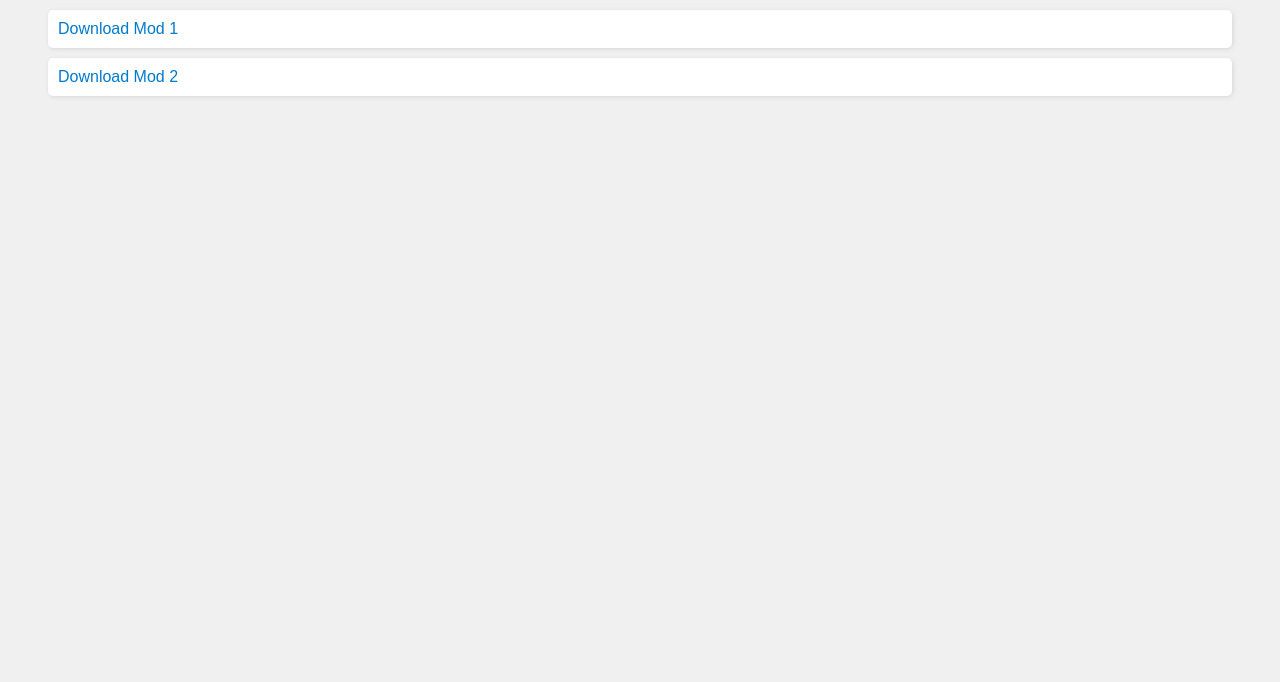
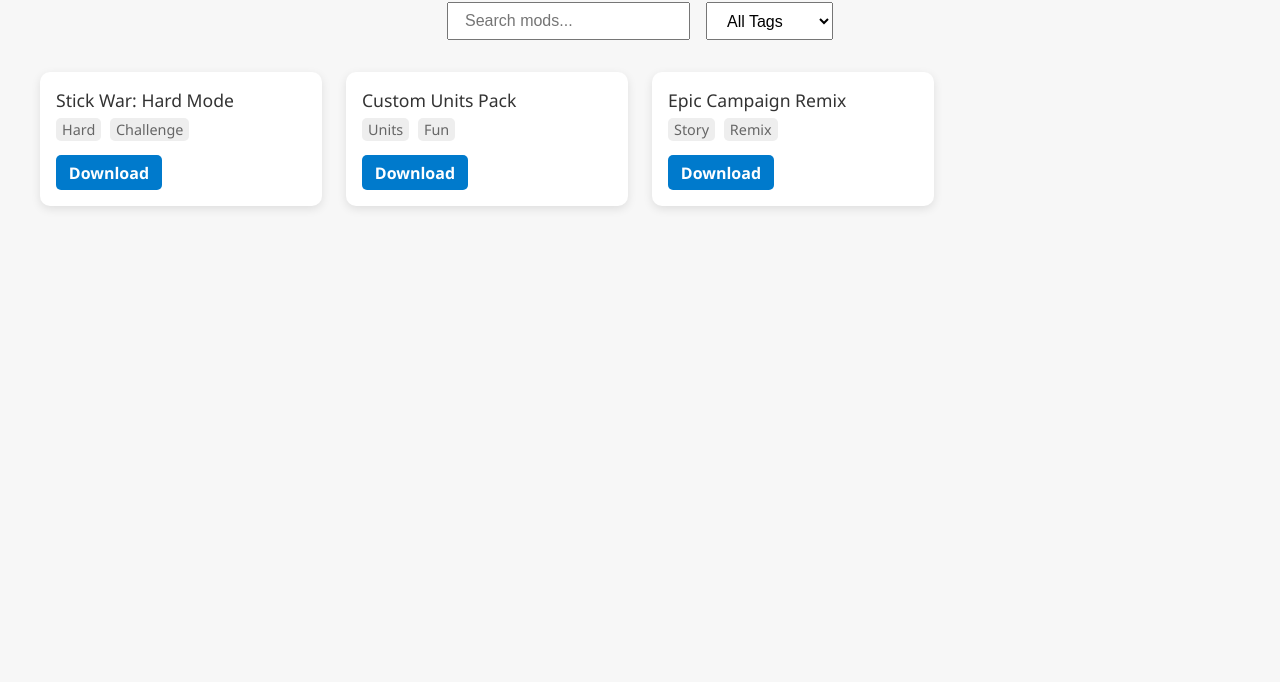
Before and after one commit to AsePlayer/sw-mods, a plain HTML site: page index.html in a window 1280 px wide. Shown: the part 118-800 px from the top of the page. Drawn offline with Linux system fonts and the light colour scheme.

Commit message:
Javascript filtering test

```diff
--- a/index.html
+++ b/index.html
@@ -1,32 +1,160 @@
 <!DOCTYPE html>
-<html>
+<html lang="en">
 <head>
+  <meta charset="UTF-8" />
+  <meta name="viewport" content="width=device-width, initial-scale=1.0"/>
   <title>Stick War Mods</title>
   <style>
-    body { font-family: sans-serif; background: #f0f0f0; padding: 40px; }
-    h1 { color: #333; }
-    .mod-list a {
-      display: block;
-      margin: 10px 0;
-      color: #007acc;
+    body {
+      font-family: 'Segoe UI', sans-serif;
+      background: #f7f7f7;
+      padding: 2rem;
+      color: #333;
+    }
+
+    h1 {
+      text-align: center;
+      margin-bottom: 1rem;
+    }
+
+    #controls {
+      display: flex;
+      flex-wrap: wrap;
+      justify-content: center;
+      gap: 1rem;
+      margin-bottom: 2rem;
+    }
+
+    input, select {
+      padding: 0.5rem 1rem;
+      font-size: 1rem;
+    }
+
+    .mods-grid {
+      display: grid;
+      grid-template-columns: repeat(auto-fill, minmax(250px, 1fr));
+      gap: 1.5rem;
+    }
+
+    .mod-card {
+      background: white;
+      padding: 1rem;
+      border-radius: 10px;
+      box-shadow: 0 3px 10px rgba(0,0,0,0.1);
+      transition: transform 0.2s;
+    }
+
+    .mod-card:hover {
+      transform: scale(1.02);
+    }
+
+    .mod-title {
+      font-size: 1.1rem;
+      margin-bottom: 0.5rem;
+    }
+
+    .mod-tags {
+      font-size: 0.9rem;
+      color: #666;
+      margin-bottom: 0.5rem;
+    }
+
+    .mod-tags span {
+      background: #eee;
+      padding: 2px 6px;
+      border-radius: 5px;
+      margin-right: 5px;
+    }
+
+    .download-btn {
+      display: inline-block;
+      margin-top: 0.5rem;
+      background: #007acc;
+      color: white;
+      padding: 0.4rem 0.8rem;
+      border-radius: 5px;
       text-decoration: none;
-      background: #fff;
-      padding: 10px;
-      border-radius: 5px;
-      box-shadow: 1px 1px 5px rgba(0,0,0,0.1);
-      transition: background 0.2s;
+      font-weight: bold;
     }
-    .mod-list a:hover {
-      background: #e0f7ff;
+
+    .download-btn:hover {
+      background: #005fa3;
     }
   </style>
 </head>
 <body>
+
   <h1>Stick War Mods</h1>
-  <div class="mod-list">
-    <a href="mod1.zip" download>Download Mod 1</a>
-    <a href="mod2.zip" download>Download Mod 2</a>
-    <!-- Add more as needed -->
+
+  <div id="controls">
+    <input type="text" id="search" placeholder="Search mods..." />
+    <select id="tag-filter">
+      <option value="all">All Tags</option>
+    </select>
   </div>
+
+  <div class="mods-grid" id="mods-container"></div>
+
+  <script>
+    const modsContainer = document.getElementById('mods-container');
+    const searchInput = document.getElementById('search');
+    const tagFilter = document.getElementById('tag-filter');
+
+    let mods = [];
+
+    async function fetchMods() {
+      const res = await fetch('mods.json');
+      mods = await res.json();
+      populateTagFilter();
+      displayMods(mods);
+    }
+
+    function populateTagFilter() {
+      const allTags = new Set();
+      mods.forEach(mod => mod.tags.forEach(tag => allTags.add(tag)));
+
+      [...allTags].sort().forEach(tag => {
+        const option = document.createElement('option');
+        option.value = tag;
+        option.textContent = tag;
+        tagFilter.appendChild(option);
+      });
+    }
+
+    function displayMods(modList) {
+      modsContainer.innerHTML = '';
+
+      modList.forEach(mod => {
+        const card = document.createElement('div');
+        card.className = 'mod-card';
+
+        card.innerHTML = `
+          <div class="mod-title">${mod.name}</div>
+          <div class="mod-tags">${mod.tags.map(t => `<span>${t}</span>`).join(' ')}</div>
+          <a class="download-btn" href="${mod.file}" download>Download</a>
+        `;
+
+        modsContainer.appendChild(card);
+      });
+    }
+
+    function filterAndSearchMods() {
+      const query = searchInput.value.toLowerCase();
+      const selectedTag = tagFilter.value;
+
+      const filtered = mods.filter(mod => {
+        const matchesSearch = mod.name.toLowerCase().includes(query);
+        const matchesTag = selectedTag === 'all' || mod.tags.includes(selectedTag);
+        return matchesSearch && matchesTag;
+      });
+
+      displayMods(filtered);
+    }
+
+    searchInput.addEventListener('input', filterAndSearchMods);
+    tagFilter.addEventListener('change', filterAndSearchMods);
+
+    fetchMods();
+  </script>
 </body>
 </html>
--- /dev/null
+++ b/mods.json
@@ -0,0 +1,17 @@
+[
+  {
+    "name": "Stick War: Hard Mode",
+    "file": "hard-mode.zip",
+    "tags": ["Hard", "Challenge"]
+  },
+  {
+    "name": "Custom Units Pack",
+    "file": "custom-units.zip",
+    "tags": ["Units", "Fun"]
+  },
+  {
+    "name": "Epic Campaign Remix",
+    "file": "epic-campaign.zip",
+    "tags": ["Story", "Remix"]
+  }
+]
```
